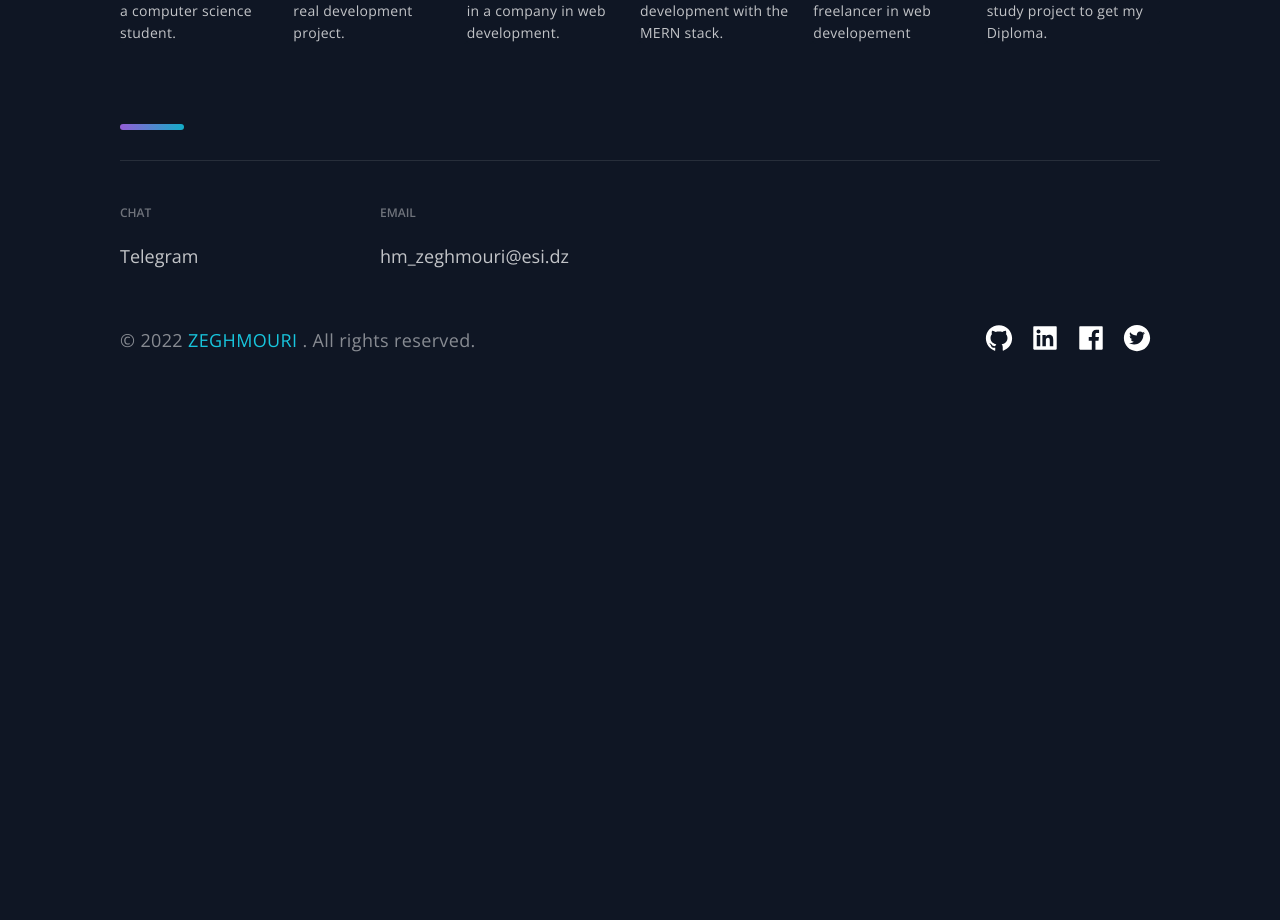
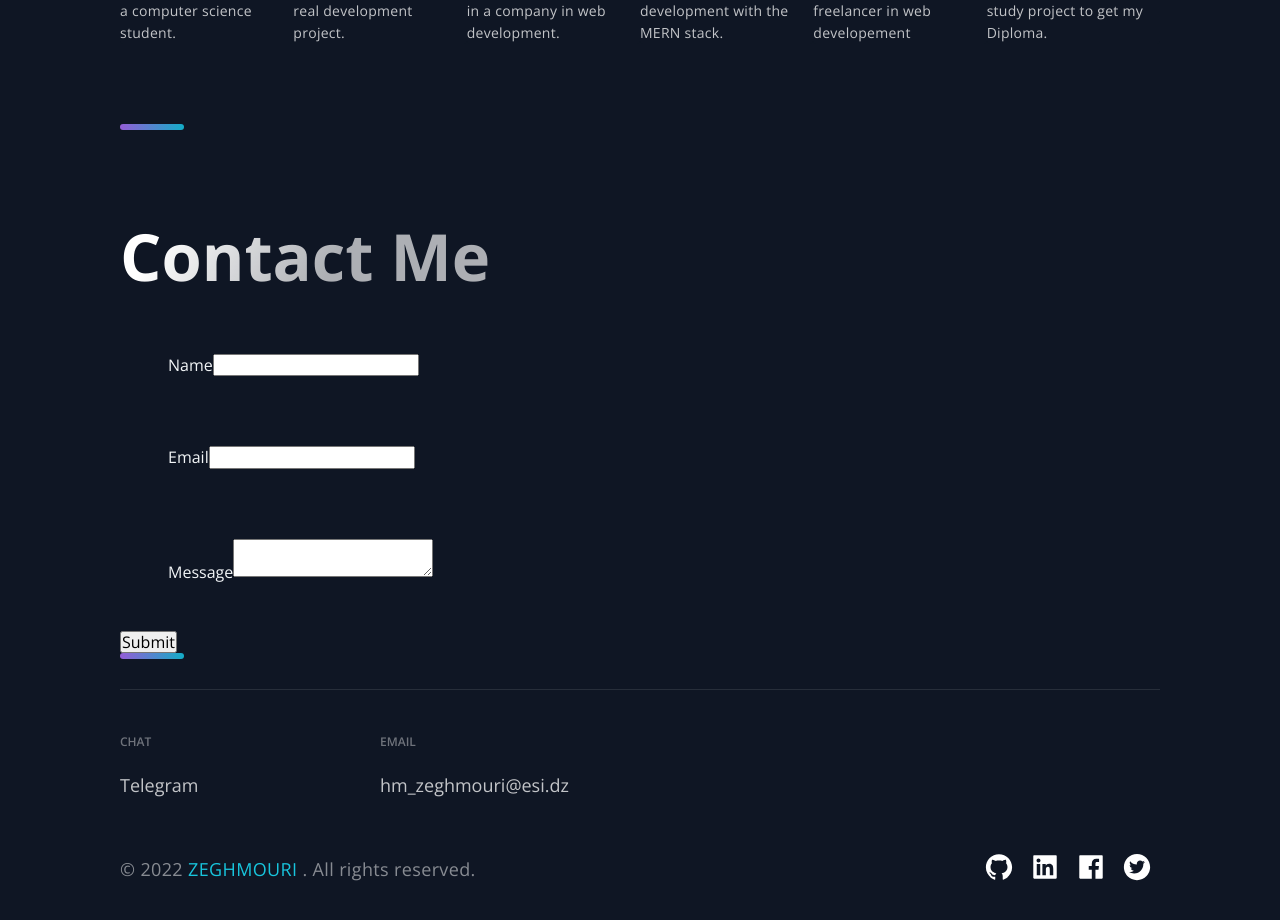
Before and after one commit to zeghmouri/my-portfolio, a Next.js app: page / in a window 1280 px wide. Shown: the part 2426-3346 px from the top of the page. Before the commit the page ends 2840 px from the top, so only its background shows below. Built offline with nearby package versions, Linux system fonts and the light colour scheme.

Commit message:
adding a contact form and setting up nodemailer

```diff
--- a/package.json
+++ b/package.json
@@ -10,6 +10,7 @@
   "dependencies": {
     "next": "10.2.3",
     "ngrok": "^4.0.1",
+    "nodemailer": "^6.7.3",
     "react": "17.0.2",
     "react-dom": "17.0.2",
     "react-icons": "^4.2.0",
--- /dev/null
+++ b/src/components/Contact/Contact.js
@@ -0,0 +1,59 @@
+import {React, useState} from 'react'
+import { FormGroup } from './ContactStyles'
+import { Section, SectionDivider, SectionTitle } from '../../styles/GlobalComponents';
+
+
+export default function Contact() {
+  const [name, setName] = useState('')
+  const [email, setEmail] = useState('')
+  const [message, setMessage] = useState('')
+  const [submitted, setSubmitted] = useState(false)
+
+  const handleSubmit = (e) => {
+    e.preventDefault()
+    console.log('Sending')
+    let data = {
+        name,
+        email,
+        message
+    }
+    fetch('/api/contact', {
+        method: 'POST',
+        headers: {
+          'Accept': 'application/json, text/plain, */*',
+          'Content-Type': 'application/json'
+        },
+        body: JSON.stringify(data)
+      }).then((res) => {
+        console.log('Response received')
+        if (res.status === 200) {
+          console.log('Response succeeded!')
+          setSubmitted(true)
+          setName('')
+          setEmail('')
+          setBody('')
+        }
+      })
+  }
+  return (
+    <Section id="contact">
+      <SectionTitle main>Contact Me</SectionTitle>
+    < form >
+    < FormGroup>
+      < label htmlFor='name'>Name</label>
+      < input type='text' name='name' onChange={(e)=>{setName(e.target.value)}}/>
+    </FormGroup>
+    < FormGroup >
+      < label htmlFor='email'>Email</label>
+      < input type='email' name='email' onChange={(e)=>{setEmail(e.target.value)}}/>
+    </FormGroup>
+    < FormGroup >
+      < label htmlFor='message'>Message</label>
+      < textarea type='text' name='message' onChange={(e)=>{setMessage(e.target.value)}}/>
+    </FormGroup>
+    < input type='submit' onClick={(e)=>{handleSubmit(e)}}/>
+    </form >
+    <SectionDivider />
+  </Section>
+  )
+}
--- /dev/null
+++ b/src/components/Contact/ContactStyles.js
@@ -0,0 +1,15 @@
+import styled from "styled-components"
+
+export const FormGroup = styled.section`
+	width: calc(100vw - 96px);
+  max-width: 1040px;
+  padding: 2rem 48px 40px;
+  margin: 1rem auto;
+  box-sizing: content-box;
+
+
+  @media ${props => props.theme.breakpoints.sm} {
+    padding: 0 16px 48px;
+    width: calc(100vw - 32px);
+  }
+`
--- /dev/null
+++ b/src/pages/api/contact.js
@@ -0,0 +1,26 @@
+import Nodemailer from 'nodemailer'
+export default function (req, res) {
+  const transporter = Nodemailer.createTransport({
+    port: 465,
+    host: "smtp.gmail.com",
+    auth: {
+      user: 'portconform@gmail.com',
+      pass: 'portfolio1278',
+    },
+    secure: true,});
+    const mailData = {
+      from: 'portconform@gmail.com',
+      to: 'ma.zeghmouri@gmail.com',
+      subject: `Message From ${req.body.name}`,
+      text: req.body.message + " | Sent from: " + req.body.email,
+      html: `<div>${req.body.message}</div><p>Sent from:
+      ${req.body.email}</p>`
+     }
+     transporter.sendMail(mailData, function (err, info) {
+      if(err)
+        console.log(err)
+      else
+        console.log(info)
+    })
+    res.status(200)
+    }
--- a/src/pages/index.js
+++ b/src/pages/index.js
@@ -4,6 +4,7 @@ import Hero from '../components/Hero/Hero';
 import Projects from '../components/Projects/Projects';
 import Technologies from '../components/Technologies/Technologies';
 import Timeline from '../components/TimeLine/TimeLine';
+import Contact from '../components/Contact/Contact';
 import { Layout } from '../layout/Layout';
 import { Section } from '../styles/GlobalComponents';
 
@@ -17,6 +18,7 @@ const Home = () => {
       <Projects />
       <Technologies />
       <Timeline />
+      <Contact />
       {/*<Acomplishments />*/}
     </Layout>
   );
```
Also changed, not shown: 1 other file (tests, documents, lock files or other folders).
